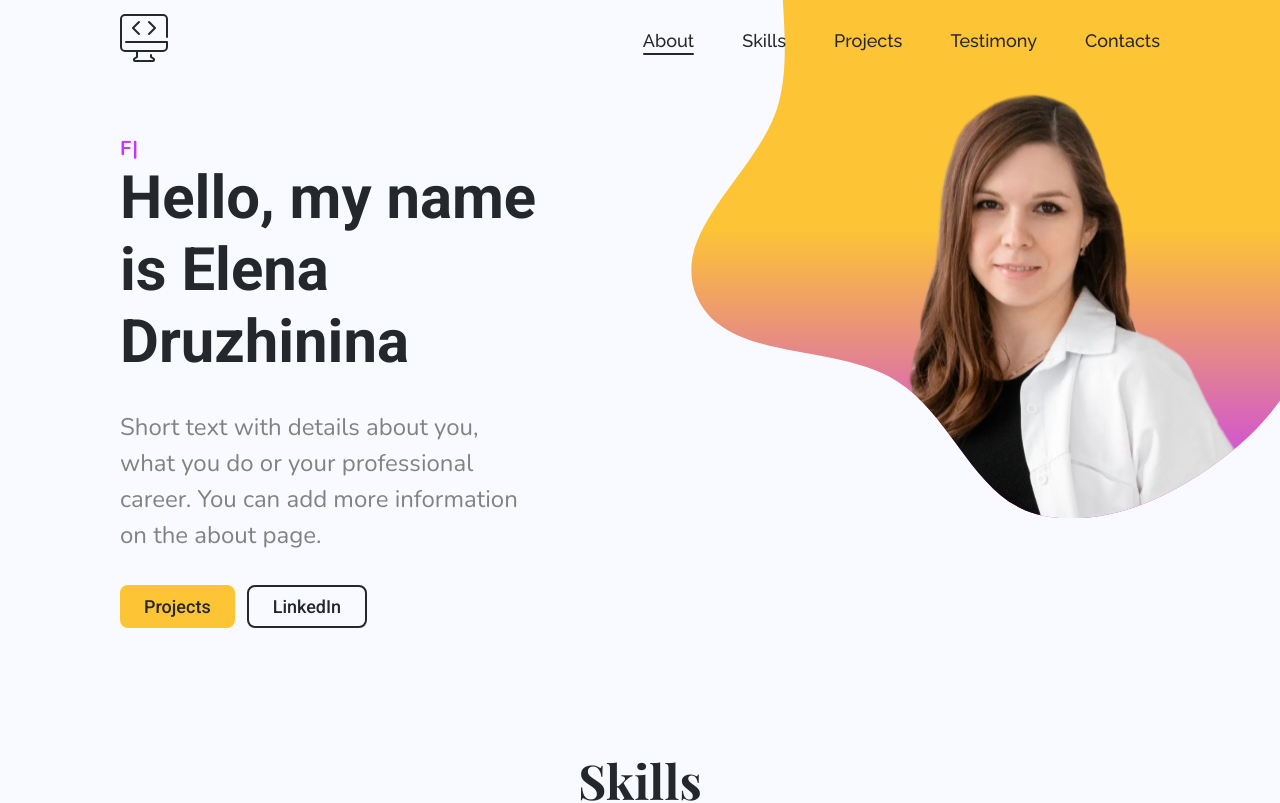
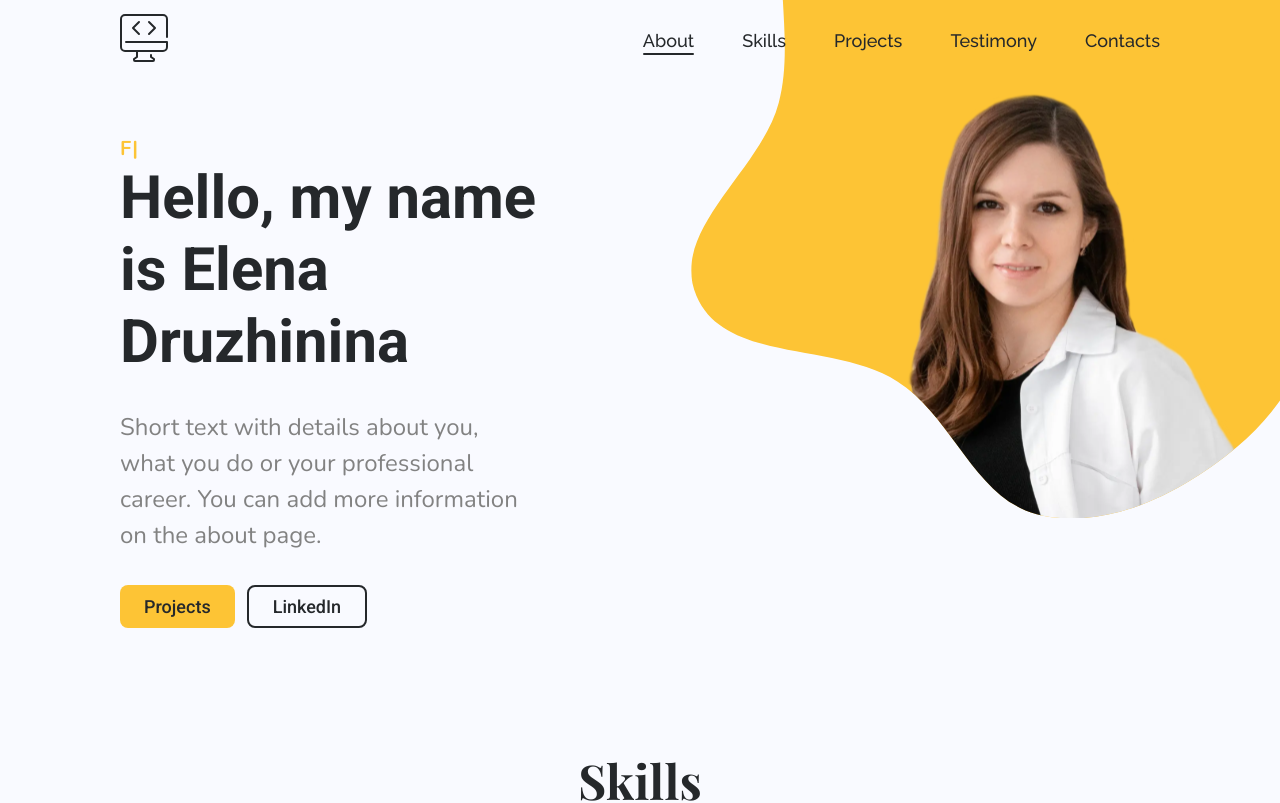
Before and after one commit to DruzhininaElena/my-portfolio, a React (Vite) app: page / in a window 1280 px wide. Shown: the top 803 px of the page. Built offline with nearby package versions, Linux system fonts and the light colour scheme.

Commit message:
change colors to yellow

```diff
--- a/src/components/UI/linkBtn/LinkBtn.tsx
+++ b/src/components/UI/linkBtn/LinkBtn.tsx
@@ -19,8 +19,7 @@ export const LinkBtn = styled.a<ButtonPropsType>`
     transition: all .1s ease-in-out;
 
     &:hover {
-        background-color: ${theme.colors.secondaryAccent};
-        color: white;
+        background-color: rgba(255, 199, 54, 0.8);
     }
 
 
--- a/src/components/sectionTitle/SectionTitle_Styles.ts
+++ b/src/components/sectionTitle/SectionTitle_Styles.ts
@@ -22,8 +22,7 @@ const StyledSectionTitle = styled.h2`
         border-radius: 2px;
         width: 100px;
         height: 4px;
-        background-image: linear-gradient(to right, ${theme.colors.accent} 30%, ${theme.colors.secondaryAccent});
-        //background: ${theme.colors.secondaryAccent};
+        background: ${theme.colors.accent};
     }
 
     @media ${theme.media.desktopLg} {
--- a/src/layout/header/headerMenu/HeaderMenu_Styles.ts
+++ b/src/layout/header/headerMenu/HeaderMenu_Styles.ts
@@ -44,7 +44,7 @@ const MobileMenuPopup = styled.div<{$isOpen: boolean}>`
     bottom: 0;
     right: 0;
     left: 0;
-    background-image: linear-gradient(#FDC435, #25282B);
+    background-image: linear-gradient(#FDC435 50%, #C435FD);
     z-index: 20;
     display: flex;
     align-items: center;
--- a/src/layout/sections/main/Main-Styles.ts
+++ b/src/layout/sections/main/Main-Styles.ts
@@ -49,7 +49,7 @@ const Title = styled.h1`
     font-weight: 700;
     font-size: 20px;
     text-transform: uppercase;
-    color: ${theme.colors.secondaryAccent};
+    color: ${theme.colors.accent};
 
     @media ${theme.media.desktopXl} {
         width: 100%;
--- a/src/layout/sections/main/photo/Photo.tsx
+++ b/src/layout/sections/main/photo/Photo.tsx
@@ -7,15 +7,9 @@ export const Photo: React.FC = () => {
     return (
         <S.PhotoStyled>
             <svg viewBox="0 0 777 877" fill="none" xmlns="http://www.w3.org/2000/svg">
-                <defs>
-                    <linearGradient id="myGradient" gradientTransform="rotate(90)">
-                        <stop offset="60%" stop-color="#FDC435"/>
-                        <stop offset="100%" stop-color="#C435FD"/>
-                    </linearGradient>
-                </defs>
                 <path
                     d="M426.75 0.66C526.01 5.37 630.41 42.26 691.01 119.05C747.05 190.06 709.4 290.88 725.4 379.11C738.27 450.04 786.3 512.96 775.4 584.2C763.33 663.13 724.84 738.45 662.53 790.18C597.27 844.36 510.83 889.89 426.75 873.67C345.26 857.94 319.87 754.82 250.24 710.63C174.06 662.28 41.25 688.78 6.43 606.91C-27.69 526.71 83.95 456.25 106.3 372.2C131.06 279.1 79.6 166.63 143.09 93.02C208.86 16.76 324.68 -4.19 426.75 0.66Z"
-                    fill="url('#myGradient')"/>
+                    fill="#FDC435"/>
                 <pattern id="pattern" width="100%" height="100%" patternTransform="translate(200 360)">
                     <image width="65%" height="65%"
                            xlinkHref={photo}
--- a/src/layout/sections/projects/project/Project_Styles.ts
+++ b/src/layout/sections/projects/project/Project_Styles.ts
@@ -13,10 +13,10 @@ const StyledProject = styled.div`
         max-width: 500px;
     }
 
-    &:hover {
-        box-shadow: 0 3px 30px rgba(0, 0, 0, 0.7);
-        transform: scale(1.01);
-    }
+    //&:hover {
+    //    box-shadow: 0 3px 30px rgba(0, 0, 0, 0.7);
+    //    transform: scale(1.01);
+    //}
 `
 
 const ProjectContent = styled.div`
--- a/src/layout/sections/projects/tabMenu/TabsMenu_Styles.ts
+++ b/src/layout/sections/projects/tabMenu/TabsMenu_Styles.ts
@@ -18,7 +18,7 @@ const TabItem = styled.li``
 const LinkTab = styled.a`
     transition: .1s ease-in-out;
     &.active, &:hover {
-        color: ${theme.colors.secondaryAccent};
+        color: ${theme.colors.accent};
     }
 `
 
--- a/src/styles/slider.css
+++ b/src/styles/slider.css
@@ -26,7 +26,7 @@
 }
 
 .alice-carousel__dots-item:not(.__custom).__active {
-    background-color: #C435FD;
+    background-color: #FDC435;
     width: 20px;
     border-radius: 20px;
 }
```
Also changed, not shown: src/assets/images/icons-sprite.svg.
